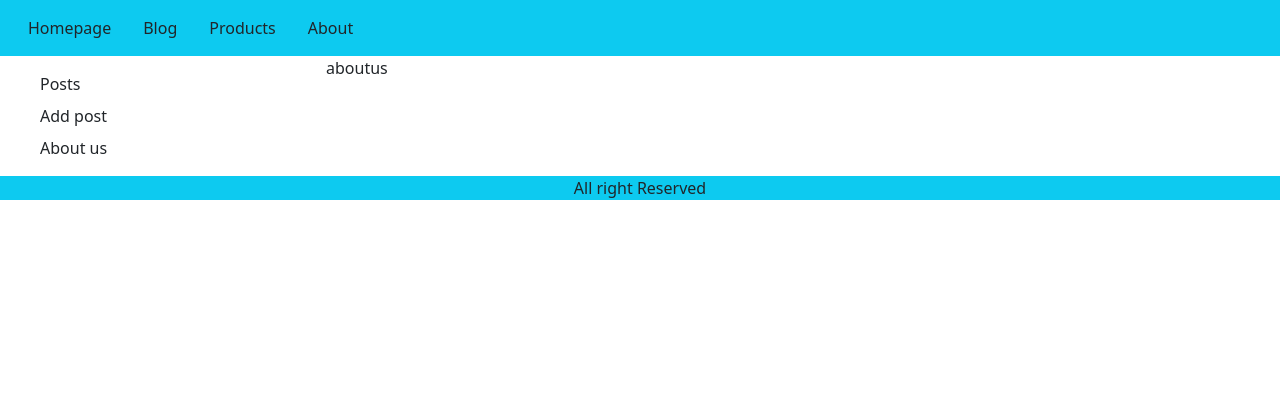
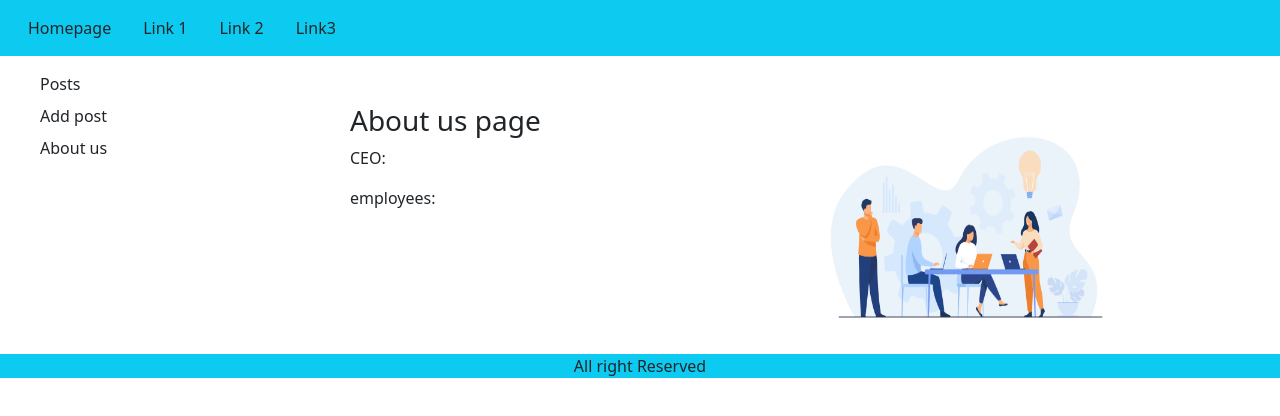
Before and after one commit to hedieh-heydari/react-project, a React (Create React App) app: page /dashboard/aboutus in a window 1280 px wide. Shown: the top 416 px of the page. Built offline with nearby package versions, Linux system fonts and the light colour scheme.

Commit message:
add content for aboutus component

```diff
--- a/src/components/Aboutus.js
+++ b/src/components/Aboutus.js
@@ -1,10 +1,22 @@
 import React from 'react';
-
+import {Container, Row, Col} from 'reactstrap';
+import pic from '../images/team.jpg'
 
 const Aboutus = () => {
     return (
         <>
-        aboutus
+        <Container className='mt-5'>
+            <Row>
+                <Col className='col-sm-12 col-md-6'>
+                    <h3>About us page</h3>
+                    <p>CEO:</p>
+                    <p>employees:</p>
+                </Col>
+                <Col className='col-sm-12 col-md-6'>
+                    <img src={pic} alt='team' height='250px' width='300px' />
+                </Col>
+            </Row>
+        </Container>
         </>
     );
 };
--- a/src/components/Main.js
+++ b/src/components/Main.js
@@ -13,6 +13,8 @@ const Main = () => {
     const clickHandler = e => {
      e.preventDefault();
      setStore([...store, {title, desc}]);
+     setTitle("");
+     setDesc("");
     }
 
     return (
@@ -20,7 +22,7 @@ const Main = () => {
         <Container>
             <Row className='mt-3 mb-3'>
               <Col className='col-sm-12 col-md-6'>
-                  <Card>
+                  <Card className='border-0'>
                   <Form>
                   <FormGroup>
                           <Label className='form-label' for='title'>Enter title</Label>
--- a/src/components/Navigation.js
+++ b/src/components/Navigation.js
@@ -1,4 +1,5 @@
 import React from 'react';
+import { Link } from 'react-router-dom';
 import { Navbar, Nav,NavLink, NavItem } from 'reactstrap';
 
 
@@ -8,16 +9,18 @@ const Navigation = () => {
             <Navbar color="info" >
                  <Nav>
                     <NavItem>
-                        <NavLink className='text-dark'  >Homepage</NavLink>
+                        <NavLink>
+                            <Link  className='text-dark' style={{textDecoration:"none"}} to='main'>Homepage</Link>
+                        </NavLink>
                     </NavItem>
                     <NavItem>
-                        <NavLink className='text-dark' >Blog</NavLink>
+                        <NavLink className='text-dark ' >Link 1</NavLink>
                     </NavItem>
                     <NavItem>
-                        <NavLink className='text-dark' >Products </NavLink>
+                        <NavLink className='text-dark' >Link 2 </NavLink>
                     </NavItem>
                     <NavItem>
-                        <NavLink className='text-dark' >About </NavLink>
+                        <NavLink className='text-dark' >Link3 </NavLink>
                     </NavItem>
                  </Nav>
             </Navbar>
```
Also changed, not shown: src/images/team.jpg (added).
